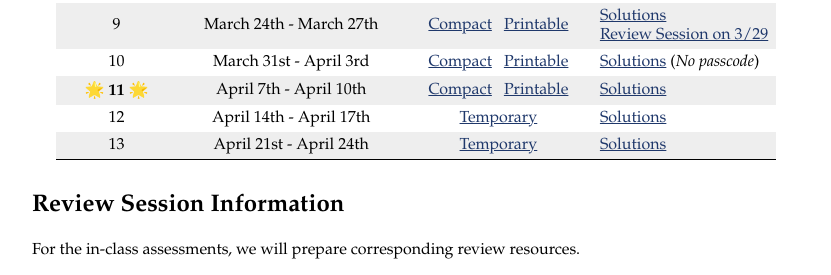
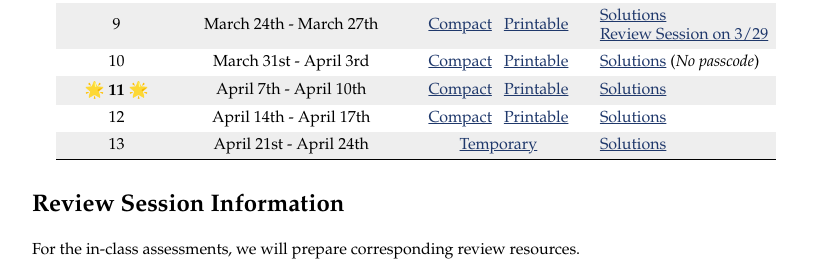
Before and after one commit to JHU-ODE-PILOT/SP25, a Jekyll site: the page built from problem_sets.md, in a window 1280 px wide. Shown: the part 1000-1275 px from the top of the page, without its empty margins (224-1055 px from the left). Built offline with Jekyll 4.4.1, drawn with Linux system fonts in a browser that asks for light colours.

Commit message:
Updates on Week 12

```diff
--- a/problem_sets.md
+++ b/problem_sets.md
@@ -39,7 +39,7 @@ Here are the problem sets for each week of PILOT learning.
 | 9 | March 24th - March 27th | [Compact]({{site.baseurl}}/PSets/9C.pdf) &nbsp; [Printable]({{site.baseurl}}/PSets/9E.pdf) | [Solutions]({{site.baseurl}}/PSets/9S.pdf) <br> [Review Session on 3/29](#review-session-information) |
 | 10 | March 31st - April 3rd | [Compact]({{site.baseurl}}/PSets/10C.pdf) &nbsp; [Printable]({{site.baseurl}}/PSets/10E.pdf) | [Solutions]({{site.baseurl}}/PSets/10S.pdf) (*No passcode*) |
 | **🌟 11 🌟** | April 7th - April 10th | [Compact]({{site.baseurl}}/PSets/11C.pdf) &nbsp; [Printable]({{site.baseurl}}/PSets/11E.pdf) | [Solutions]({{site.baseurl}}/PSets/11S.pdf) |
-| 12 | April 14th - April 17th | [Temporary]({{site.baseurl}}/PSets/12.pdf) | [Solutions]({{site.baseurl}}/PSets/12S.pdf) |
+| 12 | April 14th - April 17th | [Compact]({{site.baseurl}}/PSets/12C.pdf) &nbsp; [Printable]({{site.baseurl}}/PSets/12E.pdf) | [Solutions]({{site.baseurl}}/PSets/12S.pdf) |
 | 13 | April 21st - April 24th | [Temporary]({{site.baseurl}}/PSets/13.pdf) | [Solutions]({{site.baseurl}}/PSets/13S.pdf) |
 
 ## Review Session Information
```
Also changed, not shown: 3 other files.
